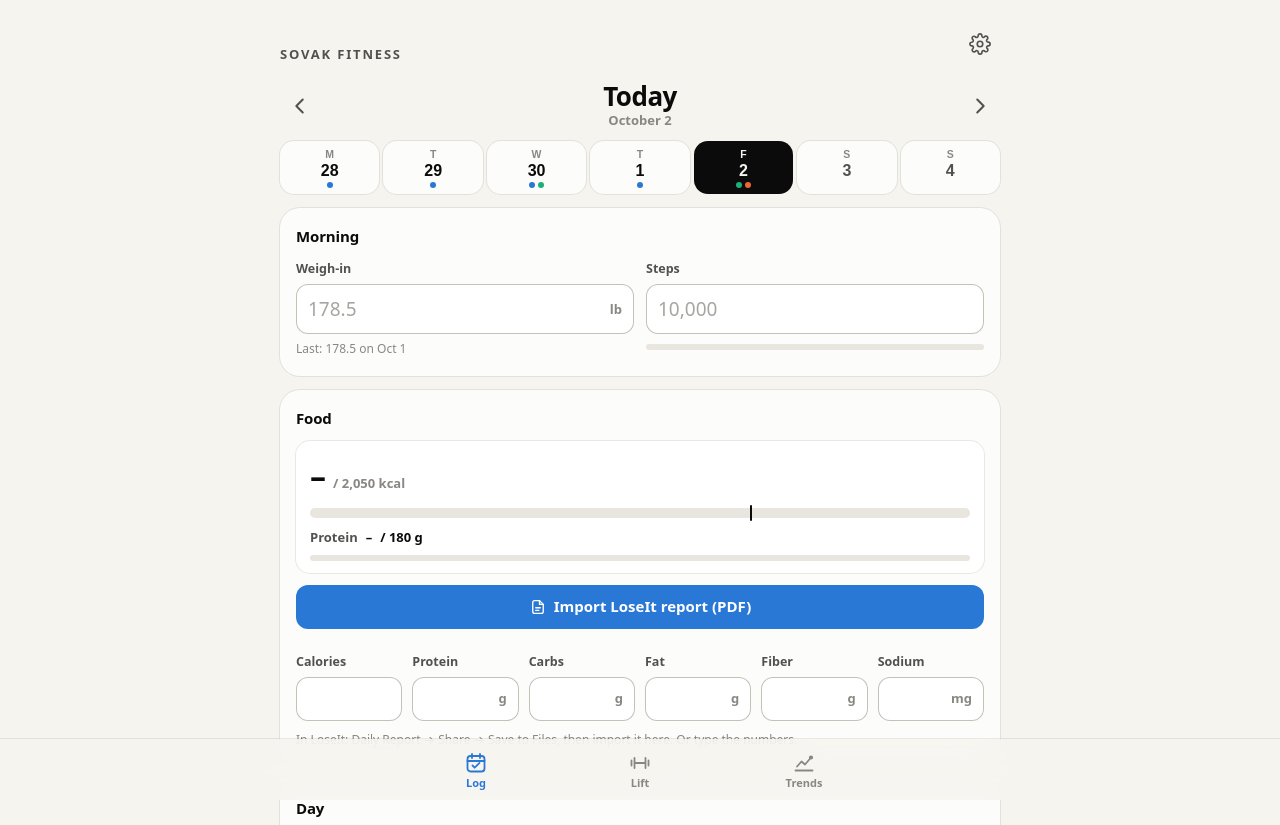
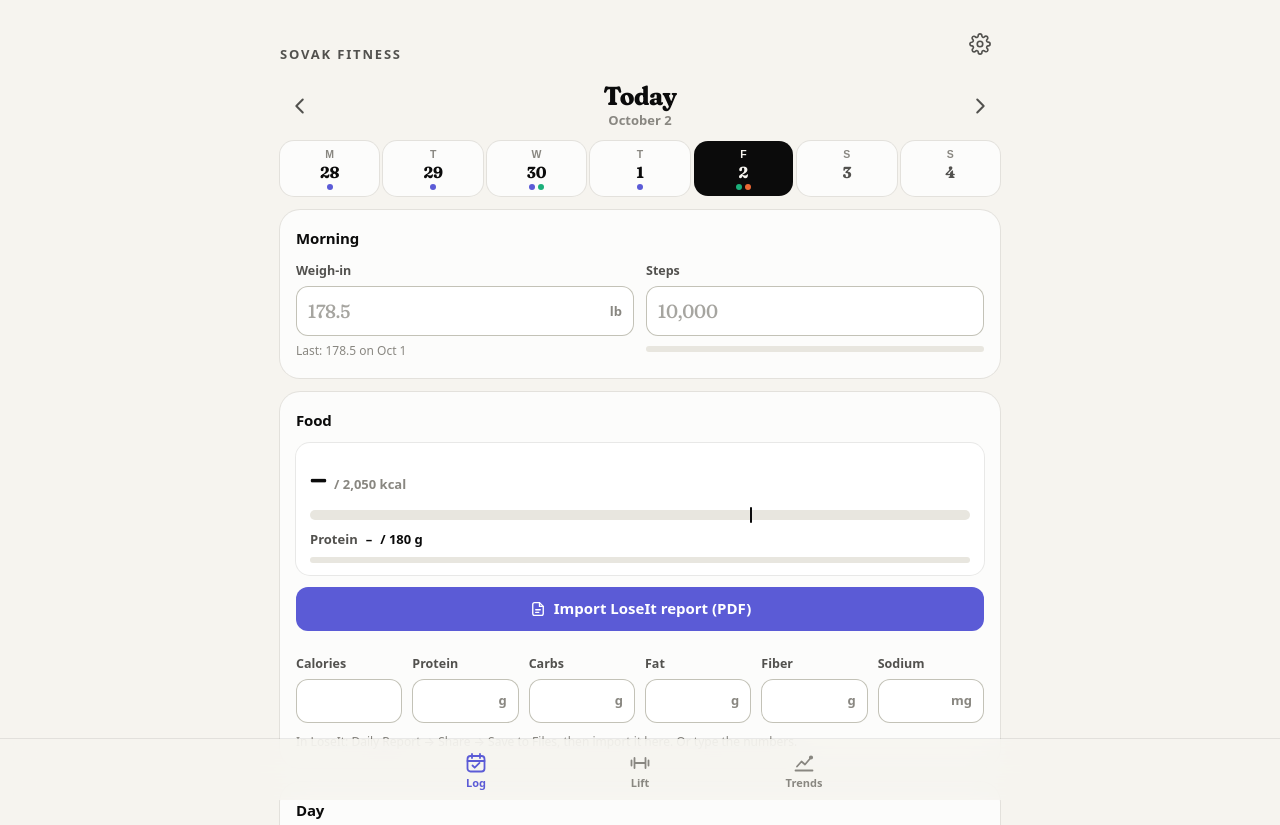
Before and after one commit to snowydock/sovak-fitness, a plain HTML site: page index.html in a window 1280 px wide. Shown: the top 825 px of the page. Drawn offline with Linux system fonts and the light colour scheme.

Commit message:
Theme: lavender accent, Fraunces numerals (self-hosted)
Co-Authored-By: Claude Opus 5.5 <noreply@anthropic.com>
Claude-Session: https://claude.ai/code/session_01YERJTo4yuVNo9duwqPCpej

```diff
--- a/index.html
+++ b/index.html
@@ -13,6 +13,7 @@
 <meta name="theme-color" content="#121211" media="(prefers-color-scheme: dark)">
 <link rel="apple-touch-icon" href="assets/apple-touch-icon.png">
 <link rel="icon" type="image/png" href="assets/icon-192.png">
+<link rel="preload" href="assets/fonts/fraunces.woff2" as="font" type="font/woff2" crossorigin>
 <link rel="manifest" href="manifest.webmanifest">
 <style>
 :root{
@@ -20,11 +21,11 @@
   --page:#f6f4ef; --surface:#fcfcfb; --raised:#ffffff;
   --ink:#0b0b0b; --ink-2:#52514e; --muted:#898781;
   --grid:#e8e6df; --axis:#c3c2b7; --ring:rgba(11,11,11,.08);
-  --s1:#2a78d6; --s1-wash:rgba(42,120,214,.10);
+  --s1:#5B5BD6; --s1-wash:rgba(91,91,214,.10); --on-s1:#ffffff;
   --s2:#eb6834; --s3:#1baf7a;
-  --div-neg:#2a78d6; --div-mid:#ecebe6; --div-pos:#e34948;
+  --div-neg:#5B5BD6; --div-mid:#ecebe6; --div-pos:#e34948;
   --good:#006300; --bad:#c23434;
-  --accent-grad:linear-gradient(135deg,#2a78d6 0%,#1baf7a 100%);
+  --accent-grad:linear-gradient(135deg,#5B5BD6 0%,#1baf7a 100%);
 }
 @media (prefers-color-scheme:dark){
   :root:where(:not([data-theme="light"])){
@@ -32,9 +33,9 @@
     --page:#0f0f0e; --surface:#181817; --raised:#1f1f1d;
     --ink:#ffffff; --ink-2:#c3c2b7; --muted:#8f8d86;
     --grid:#2a2a28; --axis:#3d3d3a; --ring:rgba(255,255,255,.08);
-    --s1:#3987e5; --s1-wash:rgba(57,135,229,.14);
+    --s1:#8E9BF5; --s1-wash:rgba(142,155,245,.14); --on-s1:#0f0f0e;
     --s2:#d95926; --s3:#199e70;
-    --div-neg:#3987e5; --div-mid:#2f2f2c; --div-pos:#e66767;
+    --div-neg:#8E9BF5; --div-mid:#2f2f2c; --div-pos:#e66767;
     --good:#0ca30c; --bad:#e66767;
   }
 }
@@ -43,9 +44,9 @@
   --page:#0f0f0e; --surface:#181817; --raised:#1f1f1d;
   --ink:#ffffff; --ink-2:#c3c2b7; --muted:#8f8d86;
   --grid:#2a2a28; --axis:#3d3d3a; --ring:rgba(255,255,255,.08);
-  --s1:#3987e5; --s1-wash:rgba(57,135,229,.14);
+  --s1:#8E9BF5; --s1-wash:rgba(142,155,245,.14); --on-s1:#0f0f0e;
   --s2:#d95926; --s3:#199e70;
-  --div-neg:#3987e5; --div-mid:#2f2f2c; --div-pos:#e66767;
+  --div-neg:#8E9BF5; --div-mid:#2f2f2c; --div-pos:#e66767;
   --good:#0ca30c; --bad:#e66767;
 }
 *{box-sizing:border-box}
@@ -58,6 +59,10 @@ body{
 }
 main{max-width:720px;margin:0 auto}
 .num{font-variant-numeric:tabular-nums}
+@font-face{font-family:"Numerals";src:url("assets/fonts/fraunces.woff2") format("woff2");font-weight:100 900;font-display:swap}
+.hero .big,.tile .v,.m-big,.dn-rel,.wn,.stats3 b,.inwrap input[inputmode],.wt input,.sets input,.target b{font-family:"Numerals",Georgia,serif;font-variation-settings:"SOFT" 100,"WONK" 0,"opsz" 72;font-weight:620;letter-spacing:-.01em}
+.hero .big small,.tile .v small{font-family:system-ui,-apple-system,"Segoe UI",sans-serif;font-variation-settings:normal}
+
 header{display:flex;align-items:flex-end;justify-content:space-between;gap:12px;margin:8px 0 18px}
 header h1{font-size:13px;letter-spacing:.14em;text-transform:uppercase;color:var(--ink-2);margin:0;font-weight:650}
 header .asof{font-size:12px;color:var(--muted)}
@@ -154,7 +159,7 @@ header .hright{display:flex;align-items:center;gap:10px}
 
 /* ===== controls ===== */
 .btn{appearance:none;border:0;cursor:pointer;display:inline-flex;align-items:center;justify-content:center;gap:7px;font:650 15px/1 system-ui,-apple-system,sans-serif;border-radius:12px;padding:12px 16px;color:var(--ink);background:var(--grid);min-height:44px;text-decoration:none}
-.btn.primary{background:var(--s1);color:#fff}
+.btn.primary{background:var(--s1);color:var(--on-s1)}
 .btn.primary:disabled{background:var(--grid);color:var(--muted)}
 .btn.soft{background:var(--raised);box-shadow:0 0 0 1px var(--ring)}
 .btn.ghost{background:transparent;box-shadow:inset 0 0 0 1px var(--axis)}
@@ -326,7 +331,7 @@ details.monthly[open] summary{margin-bottom:12px}
 .sheet-msg.ok{color:var(--good);font-weight:650}.sheet-msg.bad{color:var(--bad);font-weight:650}
 @media (min-width:640px){ .grid3{grid-template-columns:repeat(6,minmax(0,1fr))} }
 </style>
-<script type="module" src="js/app.js?v=202610021933"></script>
+<script type="module" src="js/app.js?v=202610022245"></script>
 </head>
 <body data-tab="today">
 <main id="app">
--- a/js/dashboard.js
+++ b/js/dashboard.js
@@ -120,6 +120,7 @@ export function renderDashboard(C0, data){
       seg.style.flex = `0 0 calc(${w}% - 2px)`;
       seg.className = "seg";
       seg.style.background = colors[p.kind] || "var(--muted)";
+      if (p.kind === "cut") seg.style.color = "var(--on-s1)";
       seg.title = `${p.name}: ${md(p.s)}–${md(p.e)}`;
       seg.textContent = w > 22 ? (p.label || p.name) : "";
       seg.setAttribute("aria-label", p.name);
--- a/js/lift.js
+++ b/js/lift.js
@@ -1,6 +1,6 @@
-import { store, liftHistory, todayISO, getDay } from "./store.js?v=202610021933";
-import { h, esc, fmt, numOrNull, md, icon, dateNav } from "./ui.js?v=202610021933";
-import { parseNotes } from "./parsers.js?v=202610021933";
+import { store, liftHistory, todayISO, getDay } from "./store.js?v=202610022245";
+import { h, esc, fmt, numOrNull, md, icon, dateNav } from "./ui.js?v=202610022245";
+import { parseNotes } from "./parsers.js?v=202610022245";
 
 function sessionKey(name = "") {
   if (/upper\s*a/i.test(name)) return "Upper A";
--- a/js/parsers.js
+++ b/js/parsers.js
@@ -200,7 +200,7 @@ export function parseReportText(text) {
 
 // PDF -> rows of text, rebuilt from pdf.js glyph positions. pdfjs is loaded lazily (1.6 MB).
 export async function pdfToLines(file) {
-  const pdfjs = await import("./vendor/pdf.min.mjs?v=202610021933");
+  const pdfjs = await import("./vendor/pdf.min.mjs?v=202610022245");
   pdfjs.GlobalWorkerOptions.workerSrc = new URL("./vendor/pdf.worker.min.mjs" + new URL(import.meta.url).search, import.meta.url).href;
   const doc = await pdfjs.getDocument({ data: new Uint8Array(await file.arrayBuffer()) }).promise;
   const out = [];
--- a/js/summary.js
+++ b/js/summary.js
@@ -1,6 +1,6 @@
 // "Copy for Claude": a compact, paste-ready check-in for the monthly coaching chat.
-import { merged, liftHistory, targetsFor, addDays, parseISO } from "./store.js?v=202610021933";
-import { fmt, md } from "./ui.js?v=202610021933";
+import { merged, liftHistory, targetsFor, addDays, parseISO } from "./store.js?v=202610022245";
+import { fmt, md } from "./ui.js?v=202610022245";
 
 const DT = { normal: "Normal", light_social: "Light social", heavy_social: "Heavy social", travel: "Travel" };
 const n = v => (v == null || v === "" || isNaN(v) ? null : Number(v));
--- a/js/ui.js
+++ b/js/ui.js
@@ -1,5 +1,5 @@
 // Shared UI helpers.
-import { iso, parseISO, todayISO, addDays } from "./store.js?v=202610021933";
+import { iso, parseISO, todayISO, addDays } from "./store.js?v=202610022245";
 
 export const $ = (s, r = document) => r.querySelector(s);
 export const $$ = (s, r = document) => [...r.querySelectorAll(s)];
--- a/js/version.js
+++ b/js/version.js
@@ -1 +1 @@
-export const VERSION = "202610021933";
+export const VERSION = "202610022245";
--- a/version.json
+++ b/version.json
@@ -1 +1 @@
-{"version": "202610021933"}
+{"version": "202610022245"}
```
Also changed, not shown: js/app.js (+6 -6 lines), js/today.js (+6 -6 lines), assets/fonts/fraunces-LICENSE.txt (added), assets/fonts/fraunces.woff2 (added).
